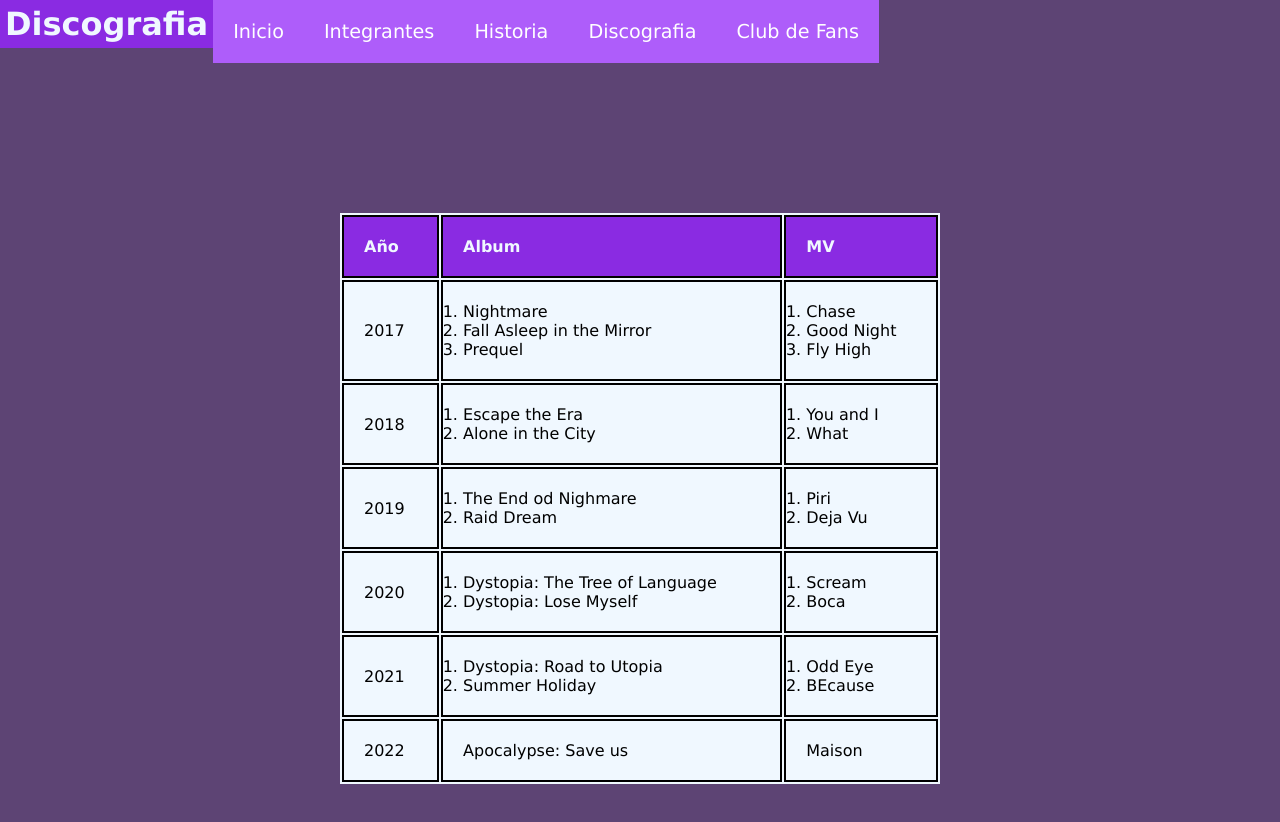
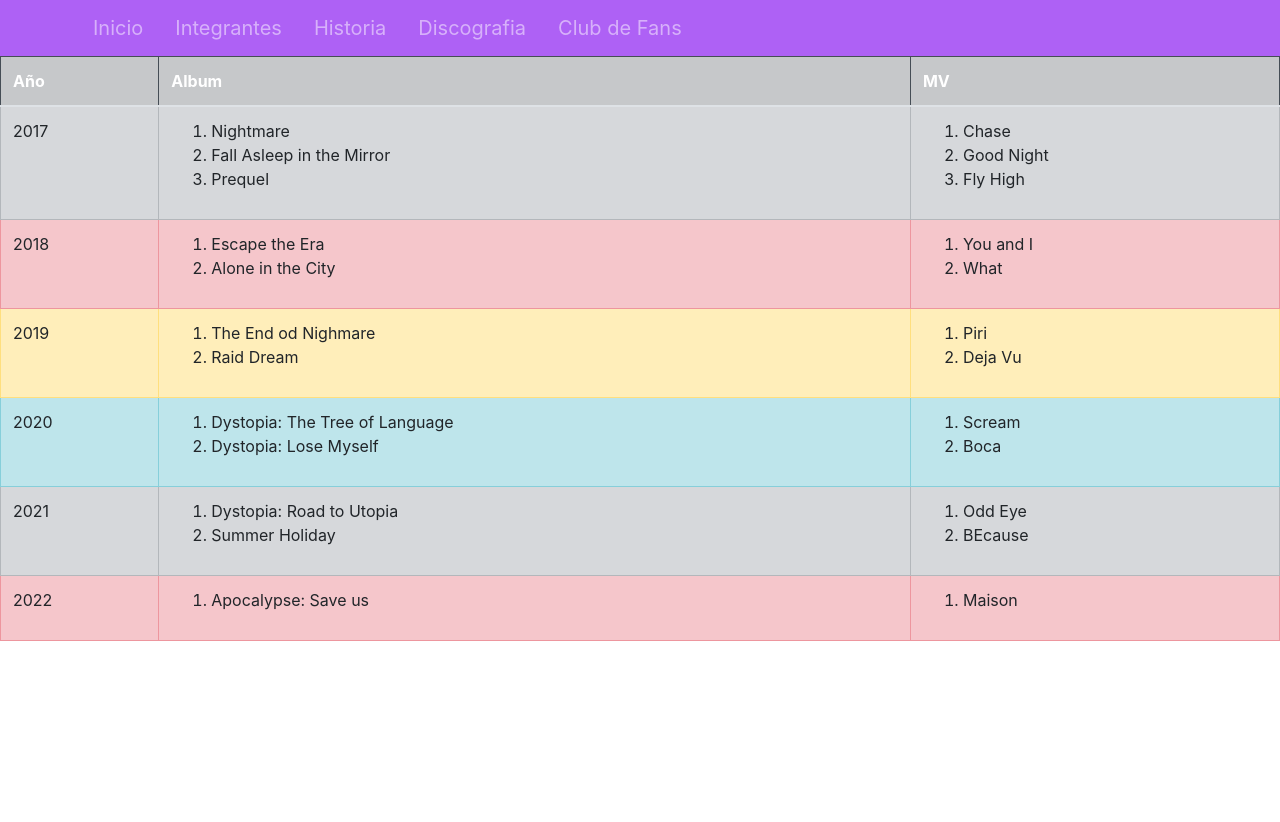
Before and after one commit to SchneiderNadia/bootstrap-Schneider-Nadia, a plain HTML site: page Paginas/discografia.html in a window 1280 px wide. After the commit the page ends 800 px from the top, so only its background shows below. Drawn offline with nearby package versions, Linux system fonts and the light colour scheme.

Commit message:
cambio tabla

```diff
--- a/Paginas/discografia.html
+++ b/Paginas/discografia.html
@@ -5,30 +5,38 @@
     <meta http-equiv="X-UA-Compatible" content="IE=edge">
     <meta name="viewport" content="width=device-width, initial-scale=1.0">
     <title>Discografia</title>
-    <link rel="stylesheet" href="../estilos.css">
+    <link rel="stylesheet" href="https://cdn.jsdelivr.net/npm/bootstrap@4.6.1/dist/css/bootstrap.min.css" integrity="sha384-zCbKRCUGaJDkqS1kPbPd7TveP5iyJE0EjAuZQTgFLD2ylzuqKfdKlfG/eSrtxUkn" crossorigin="anonymous">
 </head>
 <body>
-    <header>
-    <h1>Discografia</h1>
-    </header>
-        <nav>
-            <ul class="menu">
-                <li><a href="../index.html">Inicio</a></li>
-                <li><a href="integrantes.html">Integrantes</a></li>
-                <li><a href="historia.html">Historia</a></li>
-                <li><a href="discografia.html">Discografia</a></li>
-                <li><a href="clubdefans.html">Club de Fans</a></li>
+    <nav class="navbar navbar-expand-xl navbar-dark navbar-hover" style="background-color: rgb(174, 97, 245); text-decoration-color: white;">
+        <div class="container">
+        <ul class="navbar-nav mr-auto">
+            <li class="nav-item">
+                <a class="navbar-brand nav-link" href="../bootstrap-Schneider-Nadia/index.html">Inicio</a>
+            </li>
+            <li class="nav-item">
+                <a class="navbar-brand nav-link" href="#">Integrantes</a>
+            </li>
+            <li class="nav-item">
+                <a class="navbar-brand nav-link" href="">Historia</a>
+            </li>
+            <li class="nav-item">
+                <a class="navbar-brand nav-link" href="">Discografia</a>
+            </li>
+            <li class="nav-item">
+                <a class="navbar-brand nav-link" href="">Club de Fans</a>
+            </li>
             </ul>
-        </nav>
-    <main class="tabla">
-    <table>
+        </div>
+    </nav>
+    <table class="table table-hover table-bordered">
         <thead>
-            <tr>
+            <tr class="table-dark">
             <th>Año</th><th>Album</th><th>MV</th>
             </tr>
         </thead>
-            <tr>
-            <td>2017</td>
+            <tr class="table-secondary">
+            <td >2017</td>
             <td>
                 <ol>
                     <li>Nightmare</li>
@@ -44,8 +52,8 @@
                 </ol>
             </td>
         </tr>
-        <tr>
-        <td>2018</td>
+        <tr class="table-danger">
+        <td >2018</td>
         <td>
             <ol>
                 <li>Escape the Era</li>
@@ -59,8 +67,8 @@
             </ol>
         </td>
         </tr>
-        <tr>
-            <td>2019</td>
+        <tr class="table-warning">
+            <td >2019</td>
             <td>
                 <ol>
                     <li>The End od Nighmare</li>
@@ -74,7 +82,7 @@
                 </ol>
             </td>
         </tr>
-        <tr>
+        <tr class="table-info">
         <td>2020</td>
         <td>
             <ol>
@@ -89,7 +97,7 @@
             </ol>
         </td>
         </tr>
-        <tr>
+        <tr class="table-secondary" >
             <td>2021</td>
             <td>
                 <ol>
@@ -99,17 +107,27 @@
             </td>
             <td>
                 <ol>
-                <li>Odd Eye</li>
-                <li>BEcause</li>
+                    <li>Odd Eye</li>
+                    <li>BEcause</li>
                 </ol>
             </td>
         </tr>
-        <tr>
+        <tr class="table-danger">
             <td>2022</td>
-            <td>Apocalypse: Save us</td>
-            <td>Maison</td>
+            <td>
+                <ol>
+                    <li>Apocalypse: Save us</li>
+                </ol>
+            </td>
+            <td>
+                <ol>
+                    <li>Maison</li>
+                </ol>
+            </td>
         </tr>
     </table>
     </main>
+    <script src="https://cdn.jsdelivr.net/npm/jquery@3.5.1/dist/jquery.slim.min.js" integrity="sha384-DfXdz2htPH0lsSSs5nCTpuj/zy4C+OGpamoFVy38MVBnE+IbbVYUew+OrCXaRkfj" crossorigin="anonymous"></script>
+<script src="https://cdn.jsdelivr.net/npm/bootstrap@4.6.1/dist/js/bootstrap.bundle.min.js" integrity="sha384-fQybjgWLrvvRgtW6bFlB7jaZrFsaBXjsOMm/tB9LTS58ONXgqbR9W8oWht/amnpF" crossorigin="anonymous"></script>
 </body>
 </html>
```
Also changed, not shown: Paginas/historia.html (+3 -1 lines).
